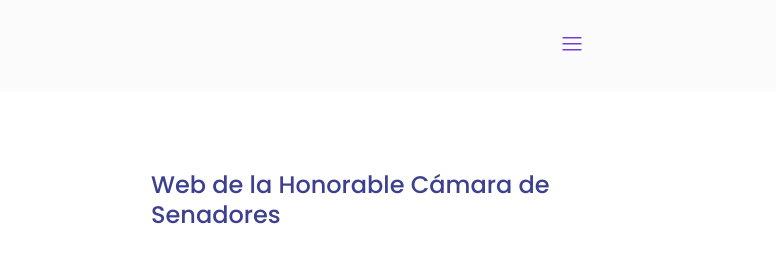
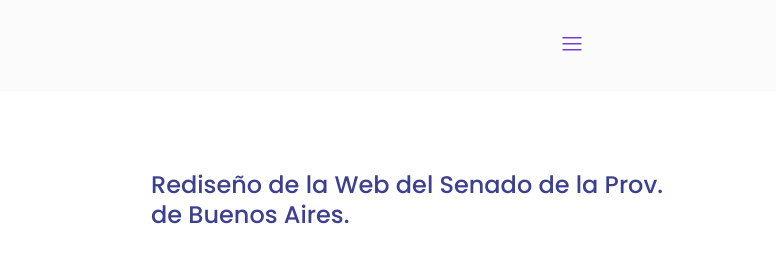
Before and after one commit to facucarrizo/myportfolio, a plain HTML site: page proyectos.html in a window 1280 px wide. Shown: the top 257 px of the page, 504-1280 px from the left. Drawn offline with nearby package versions, Linux system fonts and the light colour scheme.

Commit message:
cambio en txt

```diff
--- a/proyectos.html
+++ b/proyectos.html
@@ -67,7 +67,7 @@
 							<img src="img/1x/2x/proyectowebsenado@2x.png" alt="" class=" featured_image ">
 						</div>
 						<div class="col-md-6">
-						<h3 class="mb-30">Web de la Honorable Cámara de Senadores</h3>
+						<h3 class="mb-30">Rediseño de la Web del Senado de la Prov. de Buenos Aires.</h3>
 							<p>A principios del 2016 nos encomendaron este proyecto de rediseñar la web del Senado de la Prov. de Bs. As. dandole preponderancia a "Prensa".</p>
 							<p>Hicimos el Rediseño de la web pensándola como si fuera un Diario Online, con una seccion de noticias y ultimas noticias, sin dejar de lado lo institucional. Creamos secciones para las diferentes entregas de Prensa</p>
 							<p>repensamos como se muestra a los senadores y creamos diferentes tipos de busqueda de los mismos.</p>
```
